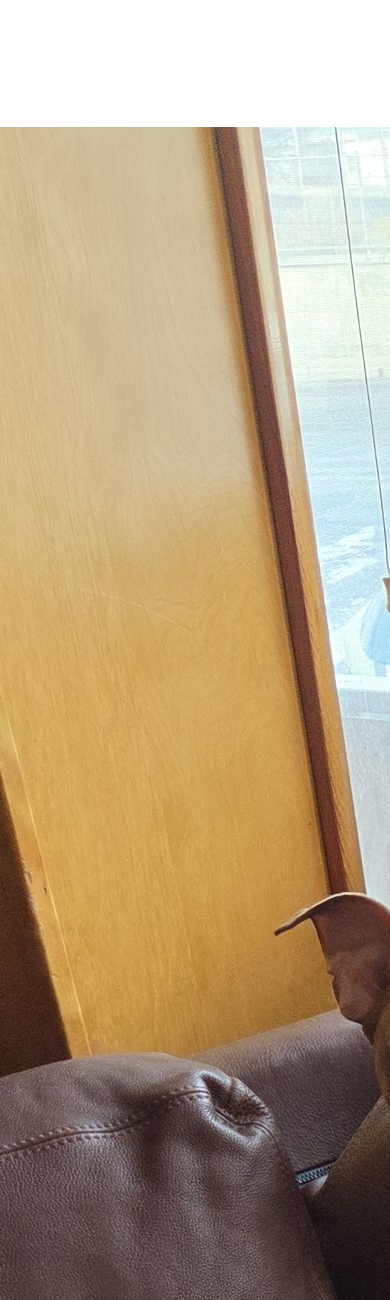
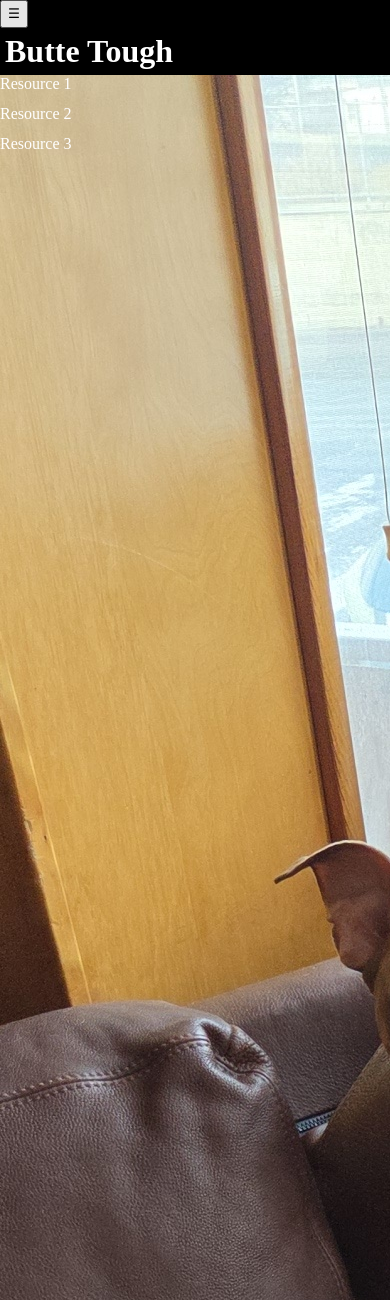
Before and after one commit to KylleWaldie/ButteStrongWebsite, a PHP site: page /index.php in a window 390 px wide; the page is wider, and only the part inside the window is pictured. Shown: the top 1300 px of that part. Run offline with PHP 8.4, Linux system fonts and the light colour scheme.

Commit message:
Added most functionality of mobile navbar, resizing and logo must still be done

```diff
--- a/includes/header.php
+++ b/includes/header.php
@@ -1,9 +1,11 @@
 <header class="site-header">
     <div class="navbar">
-        <button class="nav_burger">menu</button>
+        <div class="topper">
+        <button class="nav_burger">☰</button>
+        <a href="/../public/index.php"><div class="logolink"><h1>Butte Tough</h1></div></a>
+        </div>
         <nav class="sidebar">
             <ul data-visible="false">
-                <li><a href="/../public/index.php"><div class="navlink"><h1>Butte Tough</h1></div></a></li>
                 <li><a href="/../public/index.php"><div class="navlink">Resource 1</div></a></li>
                 <li><a href="/../public/importantLinks.php"><div class="navlink">Resource 2</div></a></li>
                 <li><a href="/../public/contact_page.php"><div class="navlink">Resource 3</div></a></li>
@@ -11,6 +13,7 @@
         </nav>
     </div>
 
+    <script src="events.js"></script>
     <!-- Cookie Banner -->
      <!--
     <div id="cookie-banner">
--- /dev/null
+++ b/public/events.js
@@ -0,0 +1,6 @@
+const burger = document.querySelector(".nav_burger");
+const links = document.querySelector(".sidebar");
+
+burger.addEventListener("click", () => {
+    links.classList.toggle("active");
+});
--- a/public/styles.css
+++ b/public/styles.css
@@ -48,19 +48,36 @@ body{
 	.navbar {
 		background-color: color;
 		box-sizing: border-box;
-		height: 20%;
 		width: 100vw;
-		transform: translateY(-100%)
+		height: auto;
+	}
+	.sidebar {
+		display: none;
 	}
 	.encompass {
 		flex-direction: column;
 	}
 	.nav_burger {
 		display: block;
-		position: absolute;
 		aspect-ratio: 1;
-		top: 2rem;
-		right: 2rem;
 		z-index: 9999;
+		align-items: center;
+  		justify-content: flex-end;
 	}
+
+	.sidebar {
+		z-index: 1000;
+		max-height: 0;
+		display: flex;
+		transition: max-height 0.3s ease;
+	}
+
+	.sidebar.active {
+		top: 100%;
+		left: 0;
+		width: 100%;
+	}
+
+
+
 }
```
Also changed, not shown: data/pageviews.csv (+31 -0 lines).
